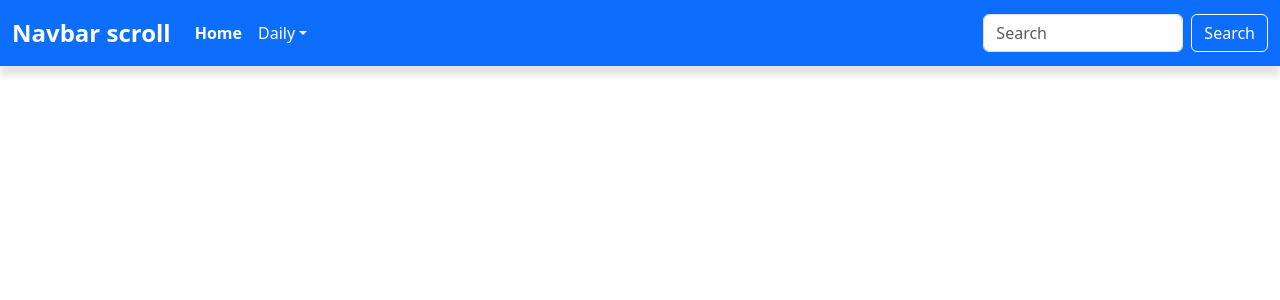
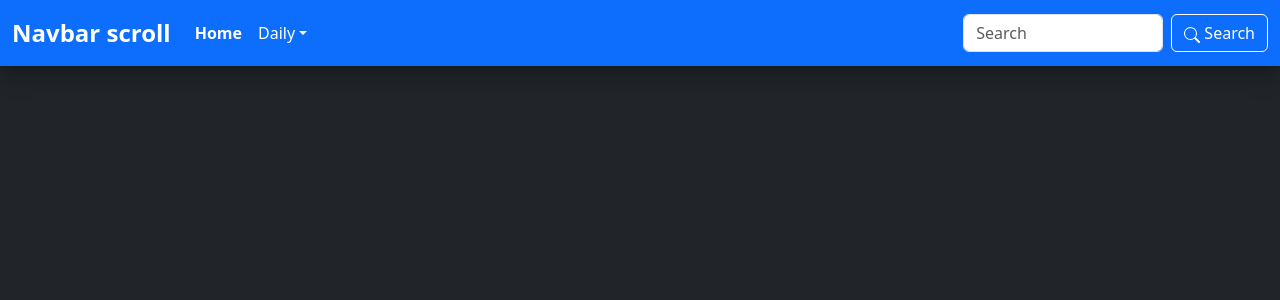
Before and after one commit to iqbalk18/AuthVerify, a React (Create React App) app in the folder frontend-project1/: page /dashboard in a window 1280 px wide. Shown: the top 300 px of the page. Built offline with nearby package versions, Linux system fonts and the light colour scheme.

Commit message:
add new icon for search

```diff
--- a/frontend-project1/package.json
+++ b/frontend-project1/package.json
@@ -8,9 +8,11 @@
     "@testing-library/user-event": "^13.2.1",
     "axios": "^1.4.0",
     "bootstrap": "5.3.1",
+    "bootstrap-icons": "^1.10.5",
     "history": "^5.3.0",
     "react": "^18.2.0",
     "react-dom": "^18.2.0",
+    "react-icons": "^4.10.1",
     "react-router-dom": "^6.15.0",
     "react-scripts": "5.0.1",
     "web-vitals": "^2.1.0"
--- a/frontend-project1/src/screens/Dashboard.js
+++ b/frontend-project1/src/screens/Dashboard.js
@@ -1,6 +1,8 @@
 import React, { useState } from 'react';
 import 'bootstrap/dist/js/bootstrap.bundle.min.js';
 import '../styles/Dashboard.css'
+import { BsSearch } from 'react-icons/bs';
+
 
 
 function Dashboard() {
@@ -27,15 +29,17 @@ function Dashboard() {
                 <li><a class="dropdown-item text-white" href="#">Something else here</a></li>
               </ul>
             </li>
-
           </ul>
           <form class="d-flex" role="search">
             <input class="form-control me-2" type="search" placeholder="Search" aria-label="Search" />
-            <button class="btn btn-outline-success" type="submit">Search</button>
+            <button class="btn btn-outline-success" type="submit">
+            <BsSearch /> Search
+              </button>
           </form>
         </div>
       </div>
     </nav>
+
   );
 }
 
--- a/frontend-project1/src/styles/Dashboard.css
+++ b/frontend-project1/src/styles/Dashboard.css
@@ -1,12 +1,12 @@
 body {
-  background-color: #ffffff;
+  background-color: #212529;
 }
 
 
 .navbar {
   padding: 10px 0;
   background-color: #0D6EFD;
-  box-shadow: 0px 10px 6px rgba(0, 0, 0, 0.1);
+  box-shadow: 0px 10px 20px rgba(0, 0, 0, 0.3);
 }
 
 
```
Also changed, not shown: 1 other file (tests, documents, lock files or other folders).
